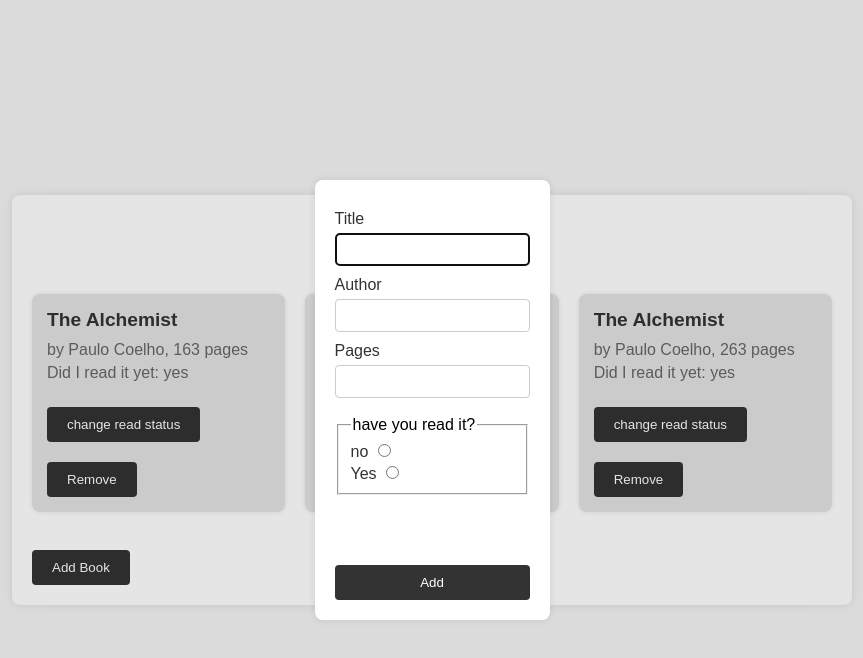
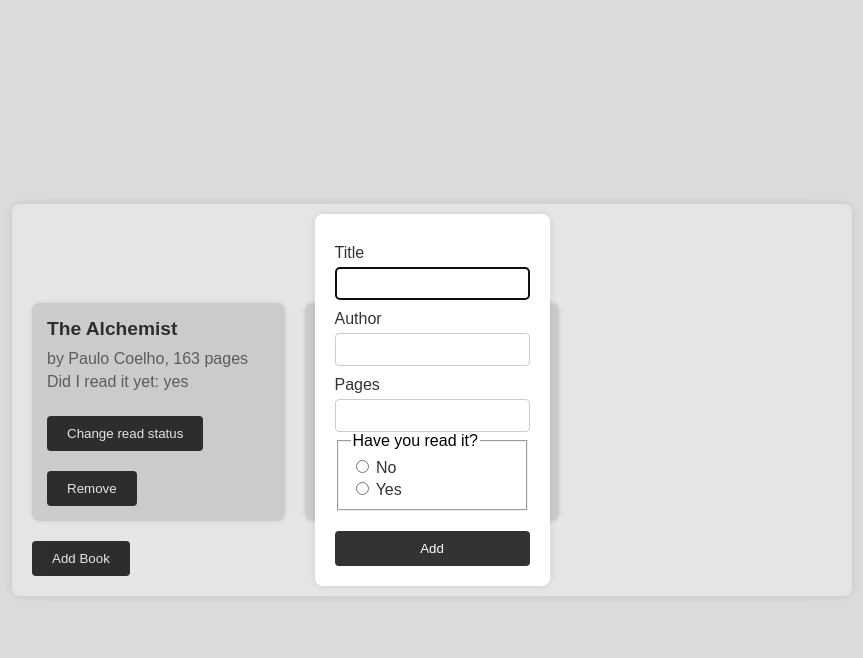
Before and after one commit to AnubhabMukherjee2003/odin-lib, a plain HTML site: page index.html in a window 1280 px wide. Both pictures are taken after a click on the button "Add Book". Shown: the whole page, without its empty margins (208-1071 px from the left). Drawn offline with Linux system fonts and the light colour scheme.

Commit message:
some minor changes

```diff
--- a/index.html
+++ b/index.html
@@ -112,9 +112,7 @@
 <body>
     <div class="display">
         <h1>Library</h1>
-        <div class="books">
-
-        </div>
+        <div class="books"></div>
         <dialog>
             <form id="bookForm">
                 <label for="title">Title</label>
@@ -125,135 +123,98 @@
 
                 <label for="pages">Pages</label>
                 <input type="number" id="pages" name="pages" required>
-                <br>
+
                 <fieldset>
-                    <legend>have you read it?</legend>
-
+                    <legend>Have you read it?</legend>
                     <div>
-                        <label for="read">no</label>
-                        <input type="radio" id="read" name="read">
+                        <input type="radio" id="notRead" name="readStatus" value="no" required>
+                        <label for="notRead">No</label>
                     </div>
-
                     <div>
-                        <label for="read">Yes</label>
-                        <input type="radio" id="read" name="read">
+                        <input type="radio" id="hasRead" name="readStatus" value="yes" required>
+                        <label for="hasRead">Yes</label>
                     </div>
-
-
                 </fieldset>
 
-                <p></p>
-
-
-                <br>
                 <button type="submit">Add</button>
             </form>
-            <!-- <button id="closeButton">Close</button> -->
         </dialog>
-        <br>
-        <!-- <br> -->
         <button id="addBookButton">Add Book</button>
     </div>
 
     <script>
-        const dialog = document.querySelector("dialog");
-        const showButton = document.getElementById("addBookButton");
-        // const closeButton = document.getElementById("closeButton");
-        const bookForm = document.getElementById("bookForm");
-
-        showButton.addEventListener("click", () => {
-            dialog.showModal();
-        });
-
-        // closeButton.addEventListener("click", () => {
-        //     dialog.close();
-        // });
-
-        bookForm.addEventListener("submit", submit);
-
-        function submit(e) {
-            e.preventDefault();
-            const title = document.getElementById("title").value;
-            const author = document.getElementById("author").value;
-            const pages = document.getElementById("pages").value;
-            const read = document.getElementById("read").checked ? "no" : "yes";
-
-            addBookToLibrary(title, author, pages, read);
-            display();
-
-            // Reset form and close dialog
-            bookForm.reset();
-            dialog.close();
-        }
-
-        const books = document.querySelector(".books");
-        const myLibrary = [
-            {
-                title: "The Alchemist",
-                author: "Paulo Coelho",
-                pages: "163",
-                read: "yes"
-            },
-            {
-                title: "The Alchemist",
-                author: "Paulo Coelho",
-                pages: "173",
-                read: "no"
-            }
-        ];
-
-        function Book(title, author, pages, read) {
+        class Book {
+            constructor(title, author, pages, read) {
                 this.title = title;
                 this.author = author;
                 this.pages = pages;
                 this.read = read;
             }
 
+            toggleRead() {
+                this.read = this.read === "yes" ? "no" : "yes";
+            }
+        }
+
+        const myLibrary = [];
+        const dialog = document.querySelector("dialog");
+        const showButton = document.getElementById("addBookButton");
+        const bookForm = document.getElementById("bookForm");
+        const booksContainer = document.querySelector(".books");
+
         function addBookToLibrary(title, author, pages, read) {
             const book = new Book(title, author, pages, read);
             myLibrary.push(book);
         }
 
+        function removeBook(index) {
+            myLibrary.splice(index, 1);
+            display();
+        }
+
         function display() {
-            books.innerHTML = "";
-            myLibrary.forEach(book => {
+            booksContainer.innerHTML = "";
+            myLibrary.forEach((book, index) => {
                 const div = document.createElement("div");
                 div.classList.add("book");
-                const h2 = document.createElement("h2");
-                h2.textContent = book.title;
-                const p1 = document.createElement("p");
-                p1.textContent = `by ${book.author}, ${book.pages} pages`;
-                // const p2 = document.createElement("p");
-                // p2.textContent = book.pages;
-                const p3 = document.createElement("p");
-                p3.textContent = ` Did I read it yet: ${book.read}`;
-                const button1 = document.createElement("button");
-                button1.textContent = "change read status";
-                button1.addEventListener("click", () => {
-                    if (book.read === "yes") {
-                        book.read = "no";
-                    } else {
-                        book.read = "yes";
-                    }
-                    display();
-                });
-                const button2 = document.createElement("button");
-                button2.textContent = "Remove";
-                button2.addEventListener("click", () => {
-                    myLibrary.splice(myLibrary.indexOf(book), 1);
-                    display();
-                });
-                div.appendChild(h2);
-                div.appendChild(p1);
-                // div.appendChild(p2);
-                div.appendChild(p3);
-                div.appendChild(button1);
-                div.appendChild(button2);
-                books.appendChild(div);
+                div.innerHTML = `
+                    <h2>${book.title}</h2>
+                    <p>by ${book.author}, ${book.pages} pages</p>
+                    <p>Did I read it yet: ${book.read}</p>
+                    <button onclick="toggleReadStatus(${index})">Change read status</button>
+                    <button onclick="removeBook(${index})">Remove</button>
+                `;
+                booksContainer.appendChild(div);
             });
         }
 
-        addBookToLibrary("The Alchemist", "Paulo Coelho", "263", "yes");
+        function toggleReadStatus(index) {
+            myLibrary[index].toggleRead();
+            display();
+        }
+
+        showButton.addEventListener("click", () => {
+            dialog.showModal();
+        });
+
+        bookForm.addEventListener("submit", (e) => {
+            e.preventDefault();
+            const formData = new FormData(bookForm);
+            const title = formData.get("title");
+            const author = formData.get("author");
+            const pages = formData.get("pages");
+            const read = formData.get("readStatus");
+
+            addBookToLibrary(title, author, pages, read);
+            display();
+
+            bookForm.reset();
+            dialog.close();
+        });
+
+        // Initialize with sample books
+        addBookToLibrary("The Alchemist", "Paulo Coelho", "163", "yes");
+        addBookToLibrary("1984", "George Orwell", "328", "no");
         display();
     </script>
 </body>
```
Lines whose indentation alone changed are shown as unchanged.
